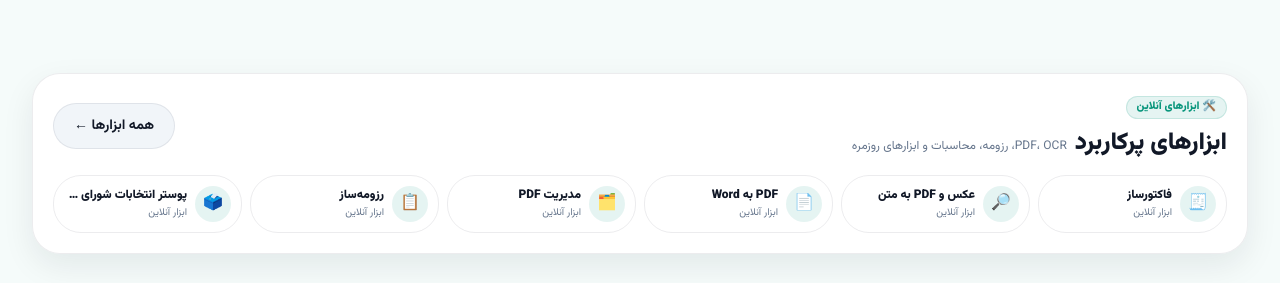
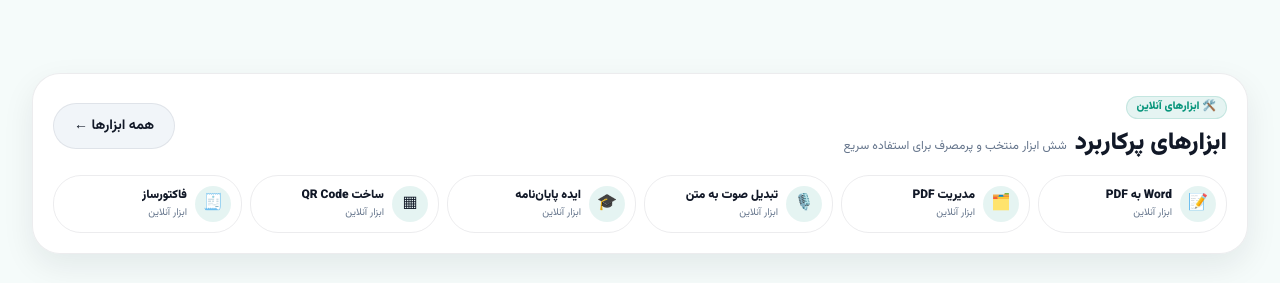
Before and after one commit to tusanbot/website, a Next.js app: page / in a window 1280 px wide. Shown: the part 1040-1323 px from the top of the page. Built offline with nearby package versions, Linux system fonts and the light colour scheme; no server answers; the database is empty.

Commit message:
refactor(home): set exact popular tools list

```diff
--- a/components/home/ToolsPreview.tsx
+++ b/components/home/ToolsPreview.tsx
@@ -2,10 +2,33 @@
 
 import Link from "next/link";
 import { tools } from "@/lib/tools";
+import { extraTools } from "@/lib/extra-tools";
+import { aiTools } from "@/lib/ai-tools";
 import { GlassPanel, TusanButton } from "@/components/ui";
 
+type HomeTool = { id: string; title: string; icon: string; href: string };
+
+const homePopularIds = [
+    "word-to-pdf",
+    "pdf-manager",
+    "speech-to-text",
+    "thesis-idea-ai",
+    "qr-code-generator",
+    "invoice-builder",
+];
+
+const missingHomeTools: Record<string, HomeTool> = {
+    "word-to-pdf": { id: "word-to-pdf", title: "Word به PDF", icon: "📝", href: "/tools/word-to-pdf" },
+    "speech-to-text": { id: "speech-to-text", title: "تبدیل صوت به متن", icon: "🎙️", href: "/tools/speech-to-text" },
+};
+
 export default function ToolsPreview() {
-    const featured = tools.filter((tool) => tool.featured && tool.enabled && tool.type === "normal").slice(0, 6);
+    const allTools = [...tools, ...extraTools];
+    const featured: HomeTool[] = homePopularIds.map((id) => {
+        const tool = allTools.find((item) => item.id === id) ?? aiTools.find((item) => item.id === id);
+        if (tool) return { id: tool.id, title: tool.title, icon: tool.icon, href: tool.href };
+        return missingHomeTools[id];
+    }).filter(Boolean) as HomeTool[];
 
     return (
         <section id="online-tools" className="relative scroll-mt-28 py-10 md:py-12" dir="rtl">
@@ -16,14 +39,14 @@ export default function ToolsPreview() {
                             <div className="inline-flex items-center rounded-full border border-[var(--primary)]/15 bg-[var(--primary)]/10 px-2.5 py-0.5 text-[11px] font-black text-[var(--primary)]">🛠️ ابزارهای آنلاین</div>
                             <div className="mt-2 flex flex-wrap items-baseline gap-x-2 gap-y-1">
                                 <h2 className="text-xl font-black text-[var(--text)] sm:text-2xl">ابزارهای پرکاربرد</h2>
-                                <p className="text-xs text-[var(--text-muted)]">PDF، OCR، رزومه، محاسبات و ابزارهای روزمره</p>
+                                <p className="text-xs text-[var(--text-muted)]">شش ابزار منتخب و پرمصرف برای استفاده سریع</p>
                             </div>
                         </div>
                         <Link href="/tools" className="shrink-0"><TusanButton variant="secondary">همه ابزارها ←</TusanButton></Link>
                     </div>
                     <div className="mt-4 grid grid-cols-2 gap-2 sm:grid-cols-3 lg:grid-cols-6">
                         {featured.map((tool) => (
-                            <Link key={tool.id} href={tool.href || "/tools"} className="group flex min-w-0 items-center gap-2 rounded-xl border border-[var(--border)] bg-[var(--surface-secondary)] px-2.5 py-2.5 transition hover:-translate-y-0.5 hover:border-[var(--primary)]/30">
+                            <Link key={tool.id} href={tool.href} className="group flex min-w-0 items-center gap-2 rounded-xl border border-[var(--border)] bg-[var(--surface-secondary)] px-2.5 py-2.5 transition hover:-translate-y-0.5 hover:border-[var(--primary)]/30">
                                 <div className="flex h-9 w-9 shrink-0 items-center justify-center rounded-lg bg-[var(--primary)]/10 text-base">{tool.icon}</div>
                                 <div className="min-w-0"><h3 className="truncate text-xs font-black text-[var(--text)]">{tool.title}</h3><p className="mt-0.5 truncate text-[10px] text-[var(--text-muted)]">ابزار آنلاین</p></div>
                             </Link>
```
